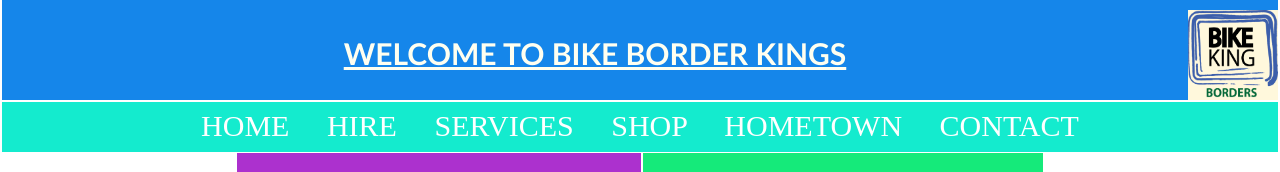
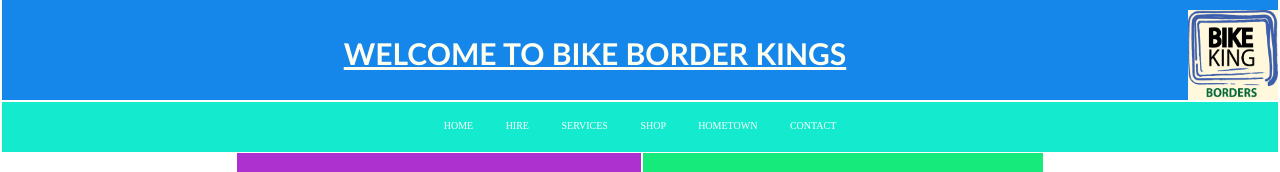
Before and after one commit to Otacon1/Bike-Border-King, a plain HTML site: page index.html in a window 1280 px wide. Shown: the top 172 px of the page. Drawn offline with Linux system fonts and the light colour scheme.

Commit message:
fixed bugs

```diff
--- a/css/frontend.css
+++ b/css/frontend.css
@@ -70,7 +70,7 @@ nav{
     text-align: center;
     line-height: 3rem;
     word-spacing: 30px;
-    font-size: 30px;
+    font-size: 10px;
 }
 
 .move{
@@ -192,7 +192,7 @@ h1{
     font-family: 'Trebuchet MS', 'Lucida Sans Unicode', 'Lucida Grande', 'Lucida Sans', Arial, sans-serif;
 }
 
-@media only screen and (max-width:550px){
+@media only screen and (max-width:750px){
     .wrapper{
         display:grid;
         grid-template-columns: 1fr;
--- a/css/hire.css
+++ b/css/hire.css
@@ -71,7 +71,7 @@ nav{
     text-align: center;
     line-height: 3rem;
     word-spacing: 30px;
-    font-size: 30px;
+    font-size: 10px;
 }
 
 a{
@@ -234,7 +234,7 @@ h1{
     text-align: center;
 }
 
-@media only screen and (max-width:550px){
+@media only screen and (max-width:750px){
     .wrapper{
         display:grid;
         grid-template-columns: 1fr;
--- a/css/services.css
+++ b/css/services.css
@@ -71,7 +71,7 @@ nav{
     text-align: center;
     line-height: 3rem;
     word-spacing: 30px;
-    font-size: 30px;
+    font-size: 10px;
 }
 
 a{
@@ -240,7 +240,7 @@ p{
     text-align: center;
 }
 
-@media only screen and (max-width:550px){
+@media only screen and (max-width:750px){
     .wrapper{
         display:grid;
         grid-template-columns: 1fr;
--- a/css/shop.css
+++ b/css/shop.css
@@ -71,7 +71,7 @@ nav{
     text-align: center;
     line-height: 3rem;
     word-spacing: 30px;
-    font-size: 30px;
+    font-size: 10px;
 }
 
 a{
@@ -235,7 +235,7 @@ h1{
     text-align: center;
 }
 
-@media only screen and (max-width:550px){
+@media only screen and (max-width:750px){
     .wrapper{
         display:grid;
         grid-template-columns: 1fr;
```
Also changed, not shown: 1 other file.
